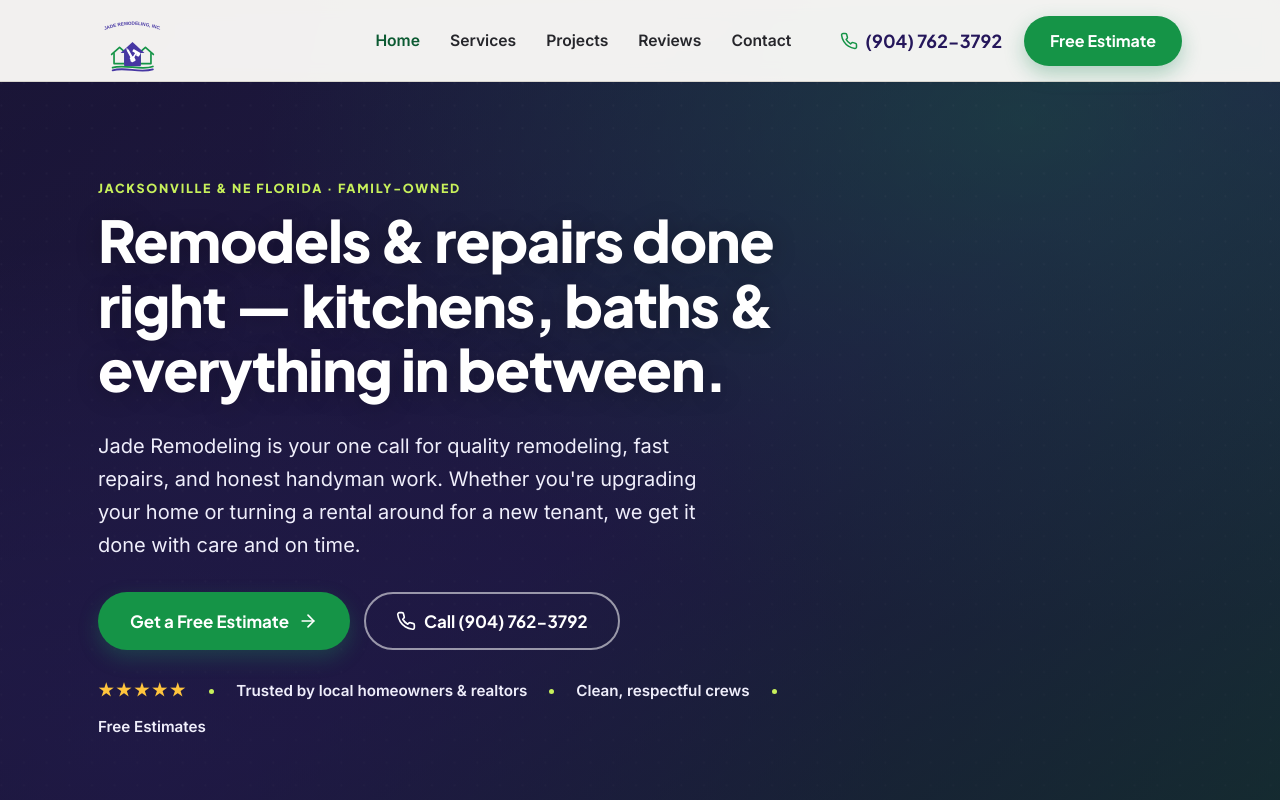
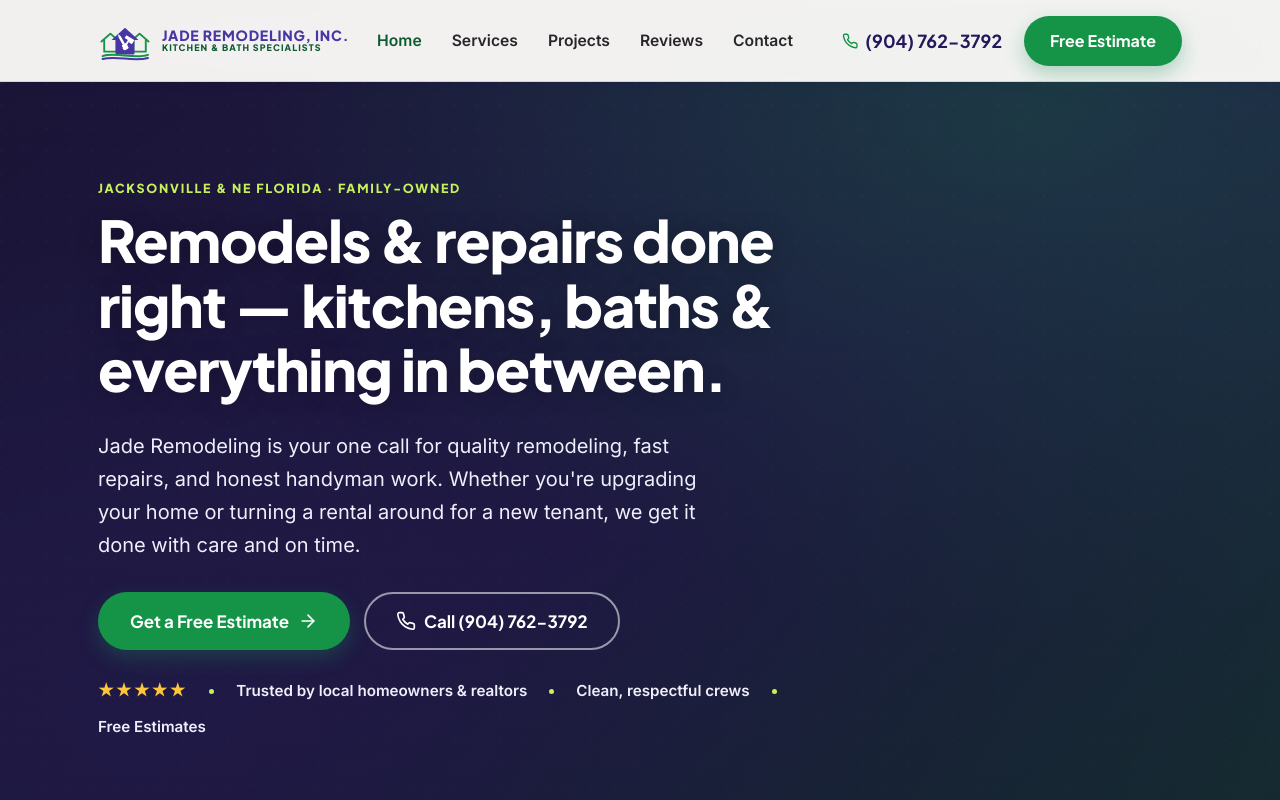
Before and after one commit to ARos5/Jade-Remodeling, a website: page index.html in a window 1280 px wide. Shown: the top 800 px of the page. Drawn offline with Linux system fonts and the light colour scheme.

Commit message:
Fix sticky header brand lockup

```diff
--- a/assets/css/styles.css
+++ b/assets/css/styles.css
@@ -97,9 +97,13 @@
 .site-header { position: fixed; inset: 0 0 auto 0; height: var(--nav-h); z-index: 100; display: flex; align-items: center; transition: background .25s ease, box-shadow .25s ease, border-color .25s ease; border-bottom: 1px solid transparent; }
 .site-header .container { display: flex; align-items: center; gap: 16px; }
 .site-header { background: rgba(251,250,247,.96); backdrop-filter: saturate(140%) blur(10px); box-shadow: var(--shadow-sm); border-bottom-color: var(--border); }
-.brand { display: inline-flex; align-items: center; gap: 11px; margin-right: auto; }
+.brand { display: inline-flex; align-items: center; gap: 10px; margin-right: auto; min-width: 0; }
 .brand:hover { text-decoration: none; }
 .brand-icon { width: 44px; height: 44px; flex: none; }
+.brand-mark { display: block; width: 54px; height: 44px; object-fit: contain; flex: none; }
+.brand-wordmark { display: grid; gap: 1px; font-family: var(--font-head); color: var(--indigo); line-height: 1; text-transform: uppercase; }
+.brand-wordmark span { font-size: .88rem; font-weight: 900; letter-spacing: .055em; white-space: nowrap; }
+.brand-wordmark small { font-size: .56rem; font-weight: 800; letter-spacing: .12em; color: var(--green-d); white-space: nowrap; }
 .brand-logo { display: block; width: auto; height: 64px; }
 .brand-name { font-family: var(--font-head); font-weight: 800; line-height: 1; color: var(--indigo-d); font-size: 1.18rem; letter-spacing: -.01em; }
 .brand-name span { display: block; font-size: .66rem; font-weight: 700; letter-spacing: .12em; text-transform: uppercase; color: var(--green); margin-top: 3px; }
@@ -323,7 +327,9 @@
   .nav a:hover { background: var(--surface-2) !important; }
   .header-cta .call-link { display: none; }
   .header-cta .btn { display: none; } /* Call/Text/Estimate live in the sticky bottom bar on mobile */
-  .brand-logo { height: 54px; }
+  .brand-mark { width: 48px; height: 40px; }
+  .brand-wordmark span { font-size: .74rem; letter-spacing: .035em; }
+  .brand-wordmark small { font-size: .48rem; letter-spacing: .08em; }
   .mobilebar { display: grid; }
   body { padding-bottom: 58px; }
   .dual-cta { grid-template-columns: 1fr; }
--- a/index.html
+++ b/index.html
@@ -45,7 +45,11 @@
 <header class="site-header" id="top">
   <div class="container">
     <a class="brand" href="index.html" aria-label="Jade Remodeling, Inc. home">
-      <img class="brand-logo brand-logo--dark" src="assets/img/logo.svg" alt="Jade Remodeling, Inc." width="170" height="158">
+      <img class="brand-mark" src="assets/img/logo-icon.svg" alt="" aria-hidden="true" width="200" height="162">
+      <span class="brand-wordmark">
+        <span>Jade Remodeling, Inc.</span>
+        <small>Kitchen &amp; Bath Specialists</small>
+      </span>
     </a>
     <nav class="nav" id="primary-nav" aria-label="Primary">
       <a href="index.html" aria-current="page">Home</a>
```
Also changed, not shown: contact.html (+5 -1 lines), services.html (+5 -1 lines).
